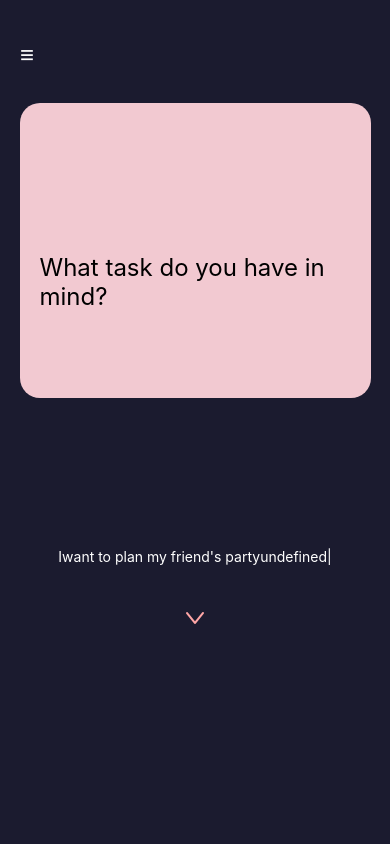
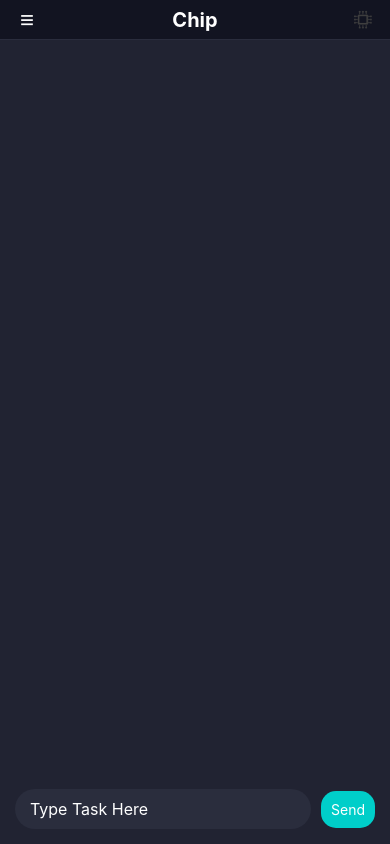
Before and after one commit to BenjaminL15/AI-Productivity-App, a React Native app in the folder application/: screen / in a window 390 px wide. Built offline with nearby package versions, Linux system fonts and the light colour scheme.

Commit message:
Update
Update commit

```diff
--- a/application/App.js
+++ b/application/App.js
@@ -32,9 +32,9 @@ const analytics = getAnalytics(app);
 const App = () => {
   return (
     <View style={styles.container}>
-      {/* <ChatScreen firebaseApp={app}/> */}
+      <ChatScreen firebaseApp={app}/>
       {/* <WelcomeScreen /> */}
-      <TaskStart />
+      {/* <TaskStart /> */}
     </View>
   );
 };
```
Also changed, not shown: 2 other files (tests, documents, lock files or other folders).
